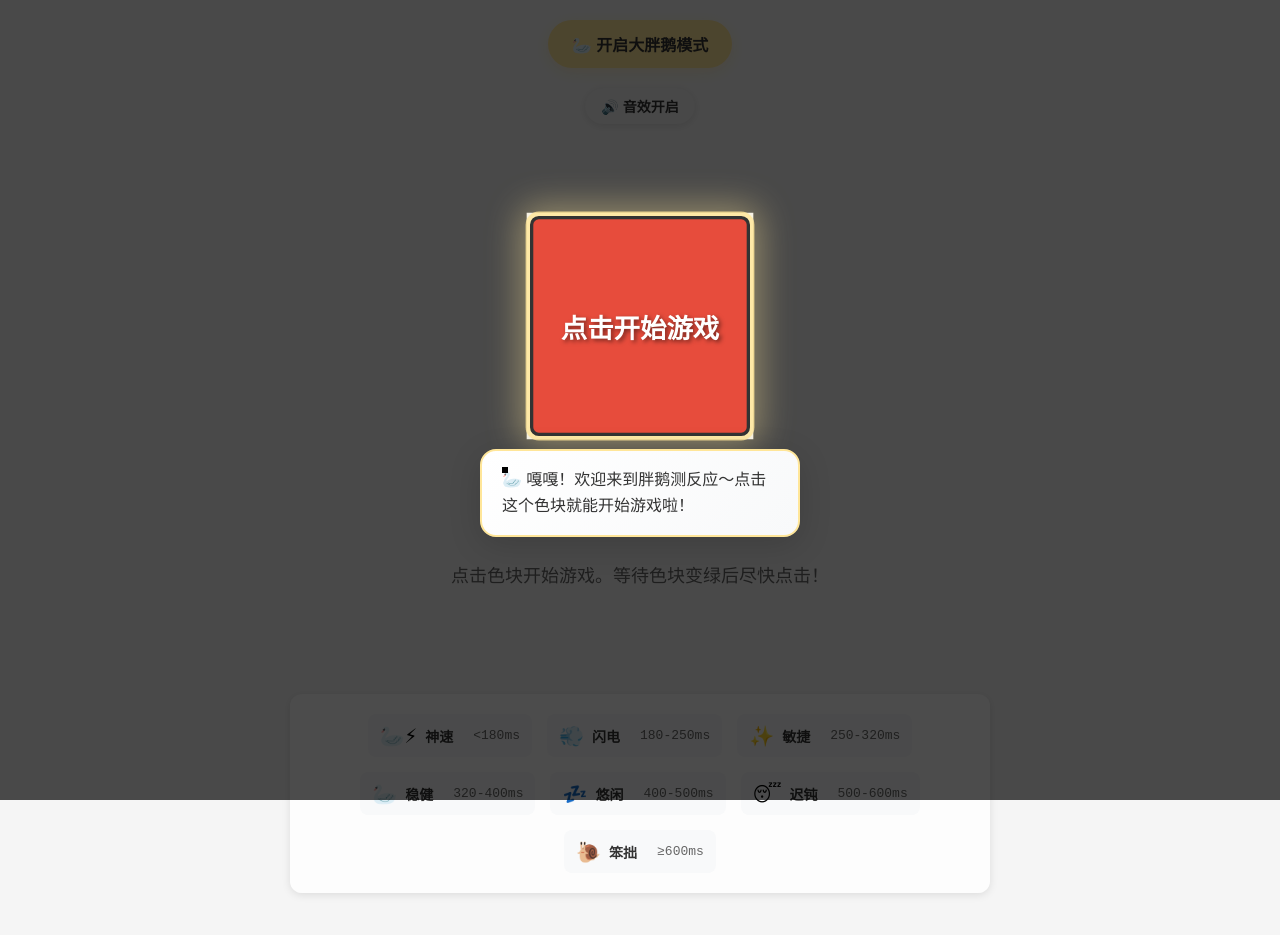
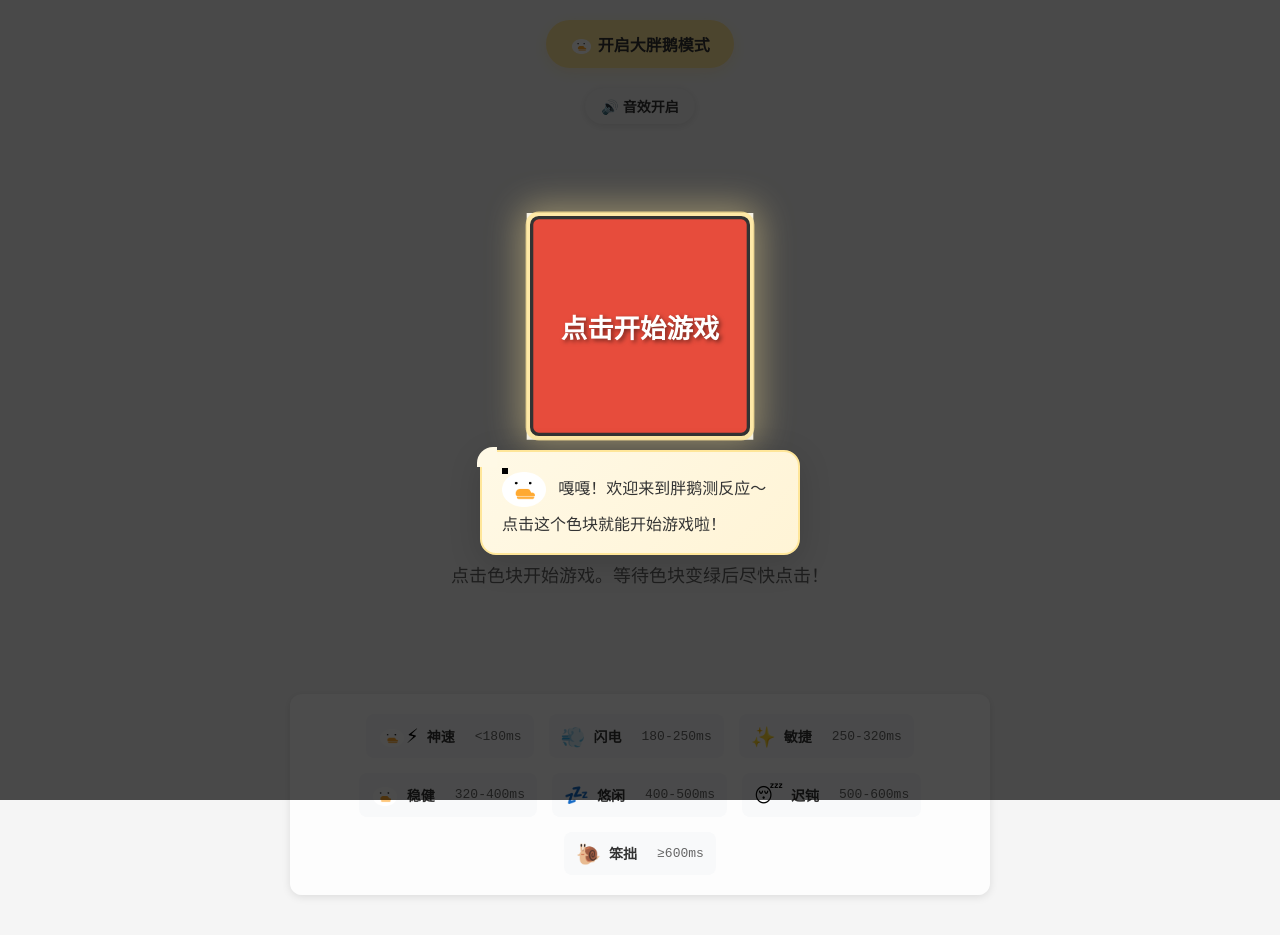
Before and after one commit to ahhDragon/reaction-speed-game, a website built with Vite: page index.html in a window 1280 px wide. Built offline with nearby package versions, Linux system fonts and the light colour scheme.

Commit message:
feat: 替换胖鹅emoji为自定义图标并优化引导气泡框样式
- 使用自定义 fatgoose_icon.png 替换所有胖鹅 emoji
- 更新引导气泡框背景色为淡黄色渐变
- 调整引导气泡框中胖鹅图标大小为 44px
- 修复图片路径为相对路径
- 优化图标显示样式

```diff
--- a/index.html
+++ b/index.html
@@ -10,7 +10,7 @@
   <div id="game-container">
     <!-- 大胖鹅模式按钮 -->
     <button id="goose-mode-btn" class="goose-mode-button">
-      🦢 开启大胖鹅模式
+      <span class="goose-icon"><img src="./assets/images/fatgoose_icon.png" alt="胖鹅"></span> 开启大胖鹅模式
     </button>
 
     <!-- 音效开关按钮 -->
@@ -38,7 +38,7 @@
     <!-- 评价标准说明 -->
     <div id="rating-guide">
       <div class="rating-item">
-        <span class="rating-icon">🦢⚡</span>
+        <span class="rating-icon"><span class="goose-icon"><img src="./assets/images/fatgoose_icon.png" alt="胖鹅"></span>⚡</span>
         <span class="rating-name">神速</span>
         <span class="rating-time">&lt;180ms</span>
       </div>
@@ -53,7 +53,7 @@
         <span class="rating-time">250-320ms</span>
       </div>
       <div class="rating-item">
-        <span class="rating-icon">🦢</span>
+        <span class="rating-icon"><span class="goose-icon"><img src="./assets/images/fatgoose_icon.png" alt="胖鹅"></span></span>
         <span class="rating-name">稳健</span>
         <span class="rating-time">320-400ms</span>
       </div>
--- a/src/GameController.ts
+++ b/src/GameController.ts
@@ -77,11 +77,11 @@ export class GameController implements IGameController {
     const gooseBtn = document.getElementById('goose-mode-btn');
     if (gooseBtn) {
       if (this.gooseMode) {
-        gooseBtn.textContent = '🦢 退出大胖鹅模式';
+        gooseBtn.innerHTML = '<span class="goose-icon"><img src="./assets/images/fatgoose_icon.png" alt="胖鹅"></span> 退出大胖鹅模式';
         gooseBtn.classList.add('active');
         this.uiRenderer.setGooseModeStyle();
       } else {
-        gooseBtn.textContent = '🦢 开启大胖鹅模式';
+        gooseBtn.innerHTML = '<span class="goose-icon"><img src="./assets/images/fatgoose_icon.png" alt="胖鹅"></span> 开启大胖鹅模式';
         gooseBtn.classList.remove('active');
         this.uiRenderer.removeGooseModeStyle();
       }
--- a/src/services/TutorialGuide.ts
+++ b/src/services/TutorialGuide.ts
@@ -60,17 +60,17 @@ export class TutorialGuide {
     }> = [
       {
         target: '#color-block',
-        message: '🦢 嘎嘎！欢迎来到胖鹅测反应～点击这个色块就能开始游戏啦！',
+        message: '<img src="./assets/images/fatgoose_icon.png" alt="胖鹅" class="tutorial-goose-icon"> 嘎嘎！欢迎来到胖鹅测反应～点击这个色块就能开始游戏啦！',
         position: 'bottom'
       },
       {
         target: '#rating-guide',
-        message: '🦢 这里可以看到评分标准哦～看看你能拿到什么等级！',
+        message: '<img src="./assets/images/fatgoose_icon.png" alt="胖鹅" class="tutorial-goose-icon"> 这里可以看到评分标准哦～看看你能拿到什么等级！',
         position: 'top'
       },
       {
         target: '#goose-mode-btn',
-        message: '🦢 嘘...这里藏着一个神秘的特别模式，要不要试试？',
+        message: '<img src="./assets/images/fatgoose_icon.png" alt="胖鹅" class="tutorial-goose-icon"> 嘘...这里藏着一个神秘的特别模式，要不要试试？',
         position: 'bottom'
       }
     ];
--- a/src/services/UIRenderer.ts
+++ b/src/services/UIRenderer.ts
@@ -116,7 +116,7 @@ export class UIRenderer implements IUIRenderer {
     switch (rating) {
       case '神速胖鹅':
         return {
-          text: '这只鹅开挂了！🦢⚡',
+          text: '这只鹅开挂了！<span class="goose-icon"><img src="./assets/images/fatgoose_icon.png" alt="胖鹅"></span>⚡',
           textClass: 'godlike',
           animationClass: 'feedback-godlike'
         };
@@ -128,19 +128,19 @@ export class UIRenderer implements IUIRenderer {
         };
       case '敏捷胖鹅':
         return {
-          text: '身手不错～🦢✨',
+          text: '身手不错～<span class="goose-icon"><img src="./assets/images/fatgoose_icon.png" alt="胖鹅"></span>✨',
           textClass: 'excellent',
           animationClass: 'feedback-excellent'
         };
       case '稳健胖鹅':
         return {
-          text: '稳稳的鹅～🦢',
+          text: '稳稳的鹅～<span class="goose-icon"><img src="./assets/images/fatgoose_icon.png" alt="胖鹅"></span>',
           textClass: 'good',
           animationClass: 'feedback-good'
         };
       case '悠闲胖鹅':
         return {
-          text: '慢慢来嘛～🦢💤',
+          text: '慢慢来嘛～<span class="goose-icon"><img src="/assets/images/fatgoose_icon.png" alt="胖鹅"></span>💤',
           textClass: 'average',
           animationClass: 'feedback-average'
         };
--- a/styles.css
+++ b/styles.css
@@ -454,7 +454,7 @@ body {
   z-index: 10000;
   max-width: 320px;
   padding: 16px 20px;
-  background: linear-gradient(135deg, #ffffff 0%, #f8f9fa 100%);
+  background: linear-gradient(135deg, #FFF9E6 0%, #FFF4D6 100%);
   border-radius: 16px;
   box-shadow: 0 8px 32px rgba(0, 0, 0, 0.15);
   opacity: 0;
@@ -462,6 +462,22 @@ body {
   transition: all 0.3s ease;
   cursor: pointer;
   border: 2px solid #FFE699;
+  list-style: none !important;
+  display: block !important;
+  overflow: visible;
+}
+
+/* 遮盖左上角的黑点 */
+.tutorial-tooltip::after {
+  content: '';
+  position: absolute;
+  top: -5px;
+  left: -5px;
+  width: 20px;
+  height: 20px;
+  background: #FFF9E6;
+  z-index: 10001;
+  border-radius: 16px 0 0 0;
 }
 
 .tutorial-tooltip::before {
@@ -470,6 +486,12 @@ body {
   width: 0;
   height: 0;
   border-style: solid;
+  list-style: none;
+}
+
+.tutorial-tooltip::marker {
+  display: none;
+  content: '';
 }
 
 .tutorial-tooltip-content {
@@ -478,6 +500,17 @@ body {
   color: #333;
   font-weight: 500;
   text-align: left;
+  list-style: none !important;
+  display: block !important;
+}
+
+.tutorial-tooltip-content::before {
+  display: none !important;
+}
+
+.tutorial-tooltip-content::marker {
+  display: none !important;
+  content: '' !important;
 }
 
 /* 响应式调整 */
@@ -539,3 +572,71 @@ body {
   background: #d0d0d0;
   transform: none;
 }
+
+/* 胖鹅图标样式 */
+.goose-icon {
+  display: inline-block;
+  width: 1.2em;
+  height: 1.2em;
+  vertical-align: middle;
+  margin: 0 2px;
+}
+
+.goose-icon img {
+  width: 100%;
+  height: 100%;
+  object-fit: contain;
+}
+
+.goose-icon-large {
+  width: 0.75em;
+  height: 0.75em;
+}
+
+.goose-icon-small {
+  width: 1em;
+  height: 1em;
+}
+
+/* 引导气泡框中的胖鹅图标 */
+.tutorial-tooltip-content .goose-icon-large {
+  width: 44px !important;
+  height: 44px !important;
+  display: inline-block;
+  vertical-align: middle;
+  line-height: 0;
+  font-size: 0;
+  overflow: hidden;
+}
+
+.tutorial-tooltip-content .goose-icon-large img {
+  width: 100%;
+  height: 100%;
+  object-fit: contain;
+  display: block;
+  border: none;
+  outline: none;
+}
+
+/* 引导气泡框中的胖鹅图标 - 直接img标签 */
+.tutorial-tooltip-content .tutorial-goose-icon {
+  width: 44px;
+  height: 44px;
+  display: inline-block;
+  vertical-align: middle;
+  margin-right: 8px;
+  object-fit: contain;
+  position: relative;
+}
+
+/* 尝试遮盖图片左上角的黑点 */
+.tutorial-tooltip-content .tutorial-goose-icon::before {
+  content: '';
+  position: absolute;
+  top: 0;
+  left: 0;
+  width: 8px;
+  height: 8px;
+  background: #FFF9E6;
+  z-index: 1;
+}
```
Also changed, not shown: dist/assets/images/fatgoose_icon.png (added), dist/assets/index-BY_a2mye.js (deleted), dist/assets/index-BdJ9ZCu9.js (added), dist/assets/index-CosW4EkY.css (added), dist/assets/index-Dx9fSnq_.css (deleted), dist/index.html, public/assets/images/fatgoose_icon.png (added).
